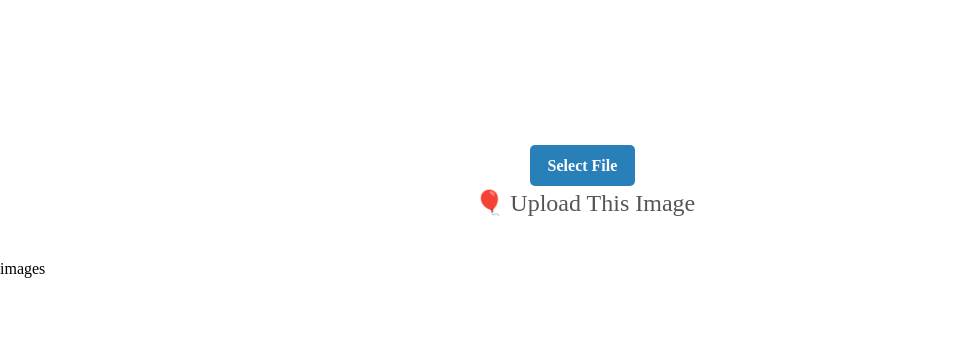
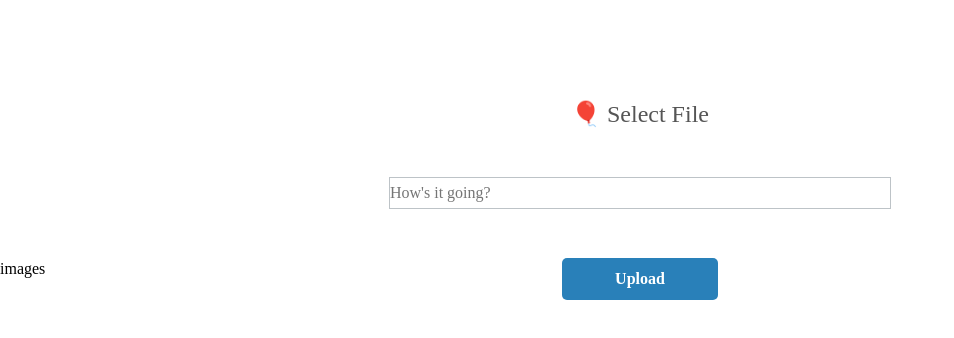
Before and after one commit to peppermint100/trying-aws, a React app in the folder client/: page / in a window 1280 px wide. Shown: the top 338 px of the page, without its empty margins (0-954 px from the left). Built offline with nearby package versions, Linux system fonts and the light colour scheme.

Commit message:
added text input, changed some styles in form

```diff
--- a/client/src/components/UploadForm.js
+++ b/client/src/components/UploadForm.js
@@ -8,32 +8,47 @@ const ENDPOINT = env.ENDPOINT
 const UploadForm = () => {
     const containerStyle = {
         position: "relative",
-        display: "flex",
-        flexDirection: "column",
-        justifyContent: "center",
-        alignItems: "center",
+
         marginTop: "100px",
         height: "20vh"
     }
 
-    const inputStyle = {
+    const formStyle = {
+         display: "flex",
+        flexDirection: "column",
+        justifyContent: "space-between",
+        alignItems: "center",
+        height: "200px"
+    }
+
+    const fileInputStyle = {
         display: "none"
     }
 
-    const buttonStyle ={
+    const textInputStyle = {
+        all: "unset",
+        width: "500px",
+        height: "30px",
+        border: "1.5px solid #bdc3c7",
+    }
+
+    const labelStyle ={
         all:"unset",
         display: "block",
         cursor: "pointer",
         fontSize: "24px",
         color: "#555555",
-        transform: "translate(-25%, 50%)"
     }
 
-    const labelStyle ={
+    const buttonStyle ={
+        all: "unset",
+        display: "block",
+        width: "120px",
+        textAlign: "center",
         padding: "12px 18px",
         cursor: "pointer",
+        backgroundColor: "#2980b9",
         borderRadius: "5px",
-        backgroundColor: "#2980b9",
         fontSize: "16px",
         fontWeight: "bold",
         color: "#fff"
@@ -54,16 +69,21 @@ const UploadForm = () => {
         }
     }
 
-    const onChange = (e) => {
+    const onSelectFile = (e) => {
         setFile(e.target.files[0])
+    }
+
+    const onChangeText = (e) => {
+
     }
 
     return (
         <div style={containerStyle}>
-            <form onSubmit={onSubmit}>
-                <label htmlFor="upload" style={labelStyle}>Select File</label>
-                <input onChange={onChange} type="file" id="upload" style={inputStyle}/>
-                <button style={buttonStyle} type="submit">🎈 Upload This Image</button>
+            <form onSubmit={onSubmit} style={formStyle}>
+                <label htmlFor="upload" style={labelStyle}>🎈 Select File</label>
+                <input onChange={onSelectFile} type="file" id="upload" style={fileInputStyle}/>
+                <input onChange={onChangeText} type="text" style={textInputStyle} placeholder="How's it going?" />
+                <button style={buttonStyle} type="submit"> Upload </button>
             </form>
             <section style={{transform: "translate(-20%, 90%)"}}>
                 { file ? (
```
